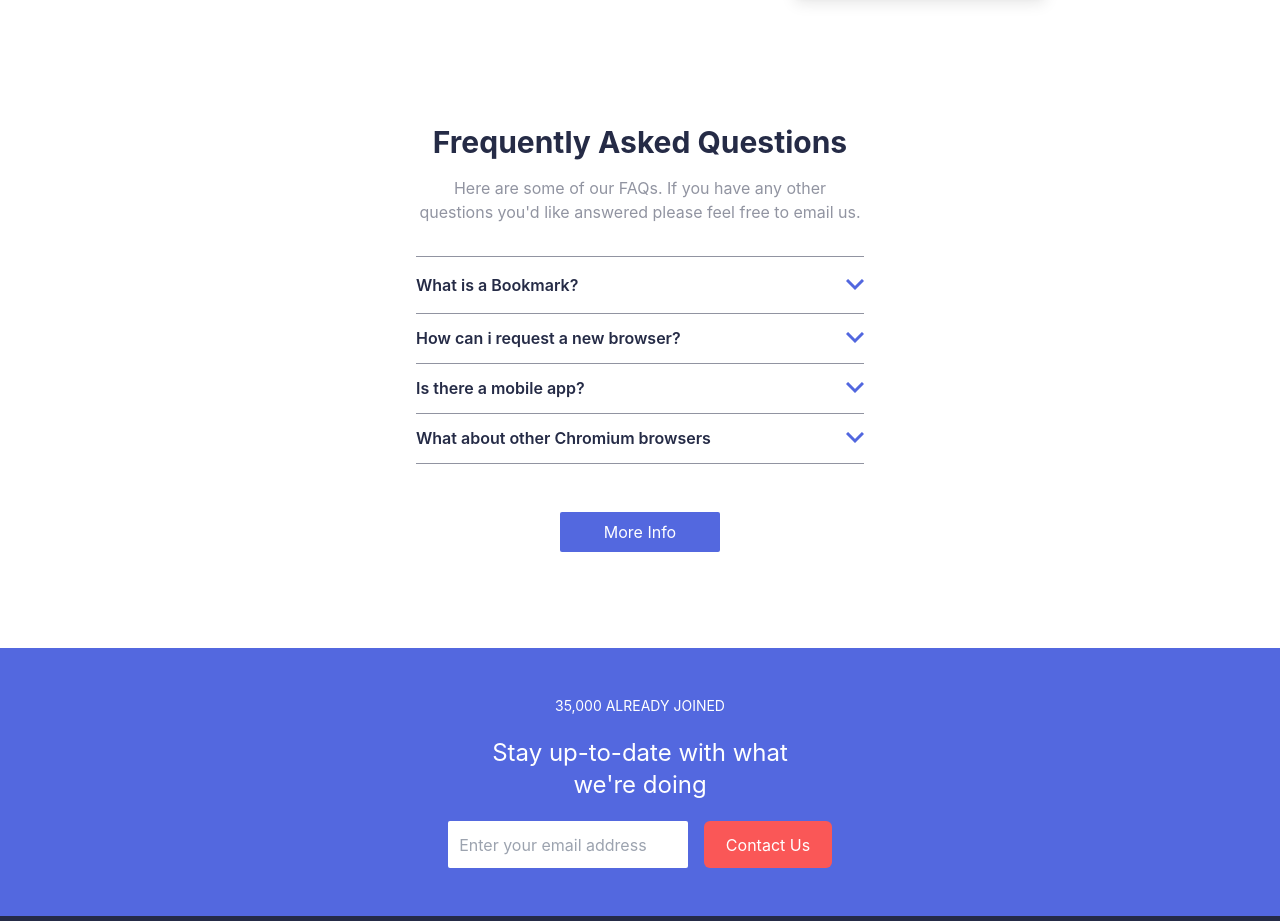
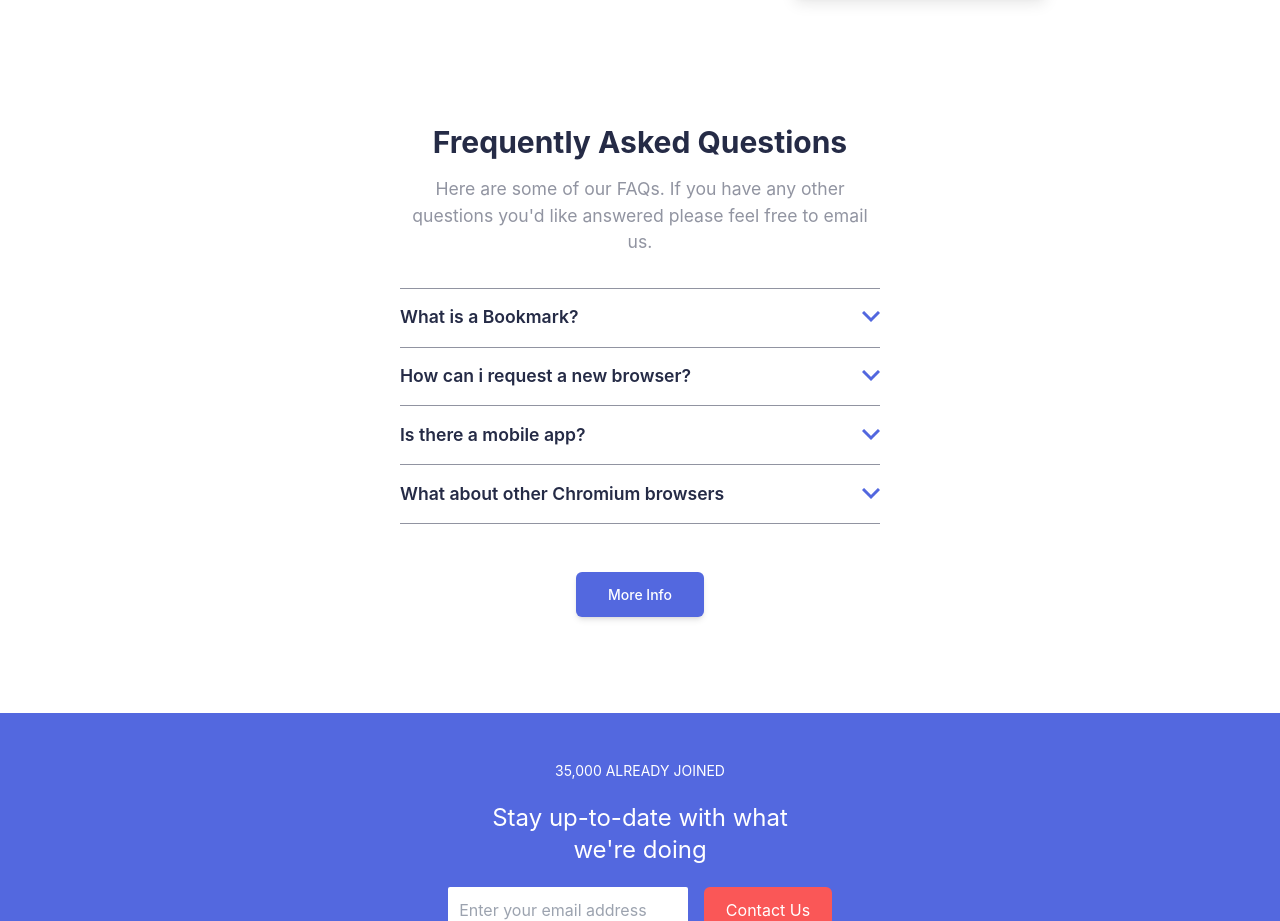
Before and after one commit to Zeey76/bookmark-landing-page, a React (Create React App) app: page / in a window 1280 px wide. Shown: the part 1780-2701 px from the top of the page. Built offline with nearby package versions, Linux system fonts and the light colour scheme.

Commit message:
updated styling

```diff
--- a/src/App.css
+++ b/src/App.css
@@ -21,6 +21,10 @@ hr {
   left: 0;
   right: 0;
 }
+
+button {
+  cursor: pointer;
+}
 @media (max-width: 360px) {
   .hero-buttons {
     flex-wrap: wrap;
--- a/src/components/FAQ.js
+++ b/src/components/FAQ.js
@@ -8,65 +8,133 @@ function Faq() {
   }
   return (
     <div className="flex flex-col mt-6 gap-3 justify-center items-center w-[80%] mx-auto">
-      <div className="max-w-[28rem] flex justify-center flex-col">
+      <div className="max-w-[30rem] flex justify-center flex-col">
         <div className="mb-2">
           <h2 className="text-3xl text-center mb-1 font-bold text-VeryDarkBlue">
             Frequently Asked Questions
           </h2>
-          <p className="text-GrayishBlue text-center">
+          <p className="text-GrayishBlue text-center text-[1.1rem]">
             Here are some of our FAQs. If you have any other questions you'd
             like answered please feel free to email us.
           </p>
         </div>
         <div>
           <hr />
-          <div className="flex justify-between items-center mt-1 mb-1">
-            <h4 className="font-semibold text-VeryDarkBlue">What is a Bookmark?</h4>
+          <div className="flex justify-between items-center mt-1 mb-1 cursor-pointer"  onClick={() => handlePanel(1)}>
+            <h4 className="font-semibold text-VeryDarkBlue text-[1.1rem]">
+              What is a Bookmark?
+            </h4>
 
             <div>
-              <button onClick={() => handlePanel(1)}>
+              <button>
                 {openPanel !== 1 ? (
                   <img src="./images/icon-arrow.svg" alt="" />
                 ) : (
-                  <img src="./images/icon-close.svg" alt="" />
+                  <svg
+                    xmlns="http://www.w3.org/2000/svg"
+                    className="rotate-180"
+                    width="18"
+                    height="12"
+                  >
+                    <path
+                      fill="none"
+                      stroke="hsl(0, 94%, 66%)"
+                      stroke-width="3"
+                      d="M1 1l8 8 8-8"
+                    />
+                  </svg>
                 )}
               </button>
             </div>
           </div>
           {openPanel === 1 && <FaqContent />}
           <hr />
-          <div className="flex justify-between items-center mt-[0.8rem] mb-[0.8rem]">
-            <h4 className="font-semibold text-VeryDarkBlue">How can i request a new browser?</h4>
+          <div className="flex justify-between items-center mt-1 mb-1 cursor-pointer"  onClick={() => handlePanel(2)}>
+            <h4 className="font-semibold text-VeryDarkBlue text-[1.1rem]">
+              How can i request a new browser?
+            </h4>
             <div>
-              <button onClick={() => handlePanel(2)}>
-                <img src="./images/icon-arrow.svg" alt="" />
+              <button>
+                {openPanel !== 2 ? (
+                  <img src="./images/icon-arrow.svg" alt="" />
+                ) : (
+                  <svg
+                    xmlns="http://www.w3.org/2000/svg"
+                    className="rotate-180"
+                    width="18"
+                    height="12"
+                  >
+                    <path
+                      fill="none"
+                      stroke="hsl(0, 94%, 66%)"
+                      stroke-width="3"
+                      d="M1 1l8 8 8-8"
+                    />
+                  </svg>
+                )}
               </button>
             </div>
           </div>
           {openPanel === 2 && <FaqContent />}
           <hr />
-          <div className="flex justify-between items-center mt-[0.8rem] mb-[0.8rem]">
-            <h4 className="font-semibold text-VeryDarkBlue">Is there a mobile app?</h4>
+          <div className="flex justify-between items-center mt-1 mb-1 cursor-pointer"  onClick={() => handlePanel(3)}>
+            <h4 className="font-semibold text-VeryDarkBlue text-[1.1rem]">
+              Is there a mobile app?
+            </h4>
             <div>
-              <button onClick={() => handlePanel(3)}>
-                <img src="./images/icon-arrow.svg" alt="" />
+              <button>
+                {openPanel !== 3 ? (
+                  <img src="./images/icon-arrow.svg" alt="" />
+                ) : (
+                  <svg
+                    xmlns="http://www.w3.org/2000/svg"
+                    className="rotate-180"
+                    width="18"
+                    height="12"
+                  >
+                    <path
+                      fill="none"
+                      stroke="hsl(0, 94%, 66%)"
+                      stroke-width="3"
+                      d="M1 1l8 8 8-8"
+                    />
+                  </svg>
+                )}
               </button>
             </div>
           </div>
           {openPanel === 3 && <FaqContent />}
           <hr />
-          <div className="flex justify-between items-center mt-[0.8rem] mb-[0.8rem]">
-            <h4 className="font-semibold text-VeryDarkBlue">What about other Chromium browsers</h4>
+          <div className="flex justify-between items-center mt-1 mb-1 cursor-pointer"  onClick={() => handlePanel(4)}>
+            <h4 className="font-semibold text-VeryDarkBlue text-[1.1rem]">
+              What about other Chromium browsers
+            </h4>
             <div>
-              <button onClick={() => handlePanel(4)}>
-                <img src="./images/icon-arrow.svg" alt="" />
+              <button>
+                {openPanel !== 4 ? (
+                  <img src="./images/icon-arrow.svg" alt="" />
+                ) : (
+                  <svg
+                    xmlns="http://www.w3.org/2000/svg"
+                    className="rotate-180"
+                    width="18"
+                    height="12"
+                  >
+                    <path
+                      fill="none"
+                      stroke="hsl(0, 94%, 66%)"
+                      stroke-width="3"
+                      d="M1 1l8 8 8-8"
+                    />
+                  </svg>
+                )}
               </button>
             </div>
           </div>
           {openPanel === 4 && <FaqContent />}
           <hr />
         </div>
-        <button className="self-center mt-3 bg-SoftBlue w-10 pt-0.5 pb-0.5 text-white rounded-sm">
+        <button className="self-center mt-3 bg-SoftBlue w-8 rounded-md pt-[0.8rem] pb-[0.8rem] text-sm font-medium text-white shadow-md">
           More Info
         </button>
       </div>
--- a/src/components/FaqContent.js
+++ b/src/components/FaqContent.js
@@ -1,12 +1,13 @@
 export default function FaqContent() {
   return (
-    <div className="pt-1 pb-1 block">
-      <p className="leading-loose">
-        looyggvbtyfgv ftrghjutgf tfghjkui tfghjkuyt trfghjku tyjhkui bytthj
-        tfgfhh looyggvbtyfgv ftrghjutgf tfghjkui tfghjkuyt trfghjku tyjhkui
-        bytthj tfgfhh looyggvbtyfgv ftrghjutgf tfghjkui tfghjkuyt trfghjku
-        tyjhkui bytthj tfgfhh looyggvbtyfgv ftrghjutgf tfghjkui tfghjkuyt
-        trfghjku tyjhkui bytthj tfgfhh looyggvbtyfgv ftrghjutgf tfghjkui
+    <div className="pt-[0.6rem] pb-[1.4rem] block">
+      <p className="leading-loose text-gray-500 font-medium">
+        Lorem ipsum, dolor sit amet consectetur adipisicing elit. Aut eveniet
+        provident recusandae quaerat. Recusandae possimus corrupti culpa illo
+        explicabo aperiam ullam, assumenda a asperiores itaque ab iusto
+        voluptatibus perspiciatis officia, nostrum aliquam dolore debitis
+        veritatis libero? Labore enim fugiat asperiores dicta, laudantium illo
+        architecto, ab molestias placeat atque soluta totam?
       </p>
     </div>
   );
```
